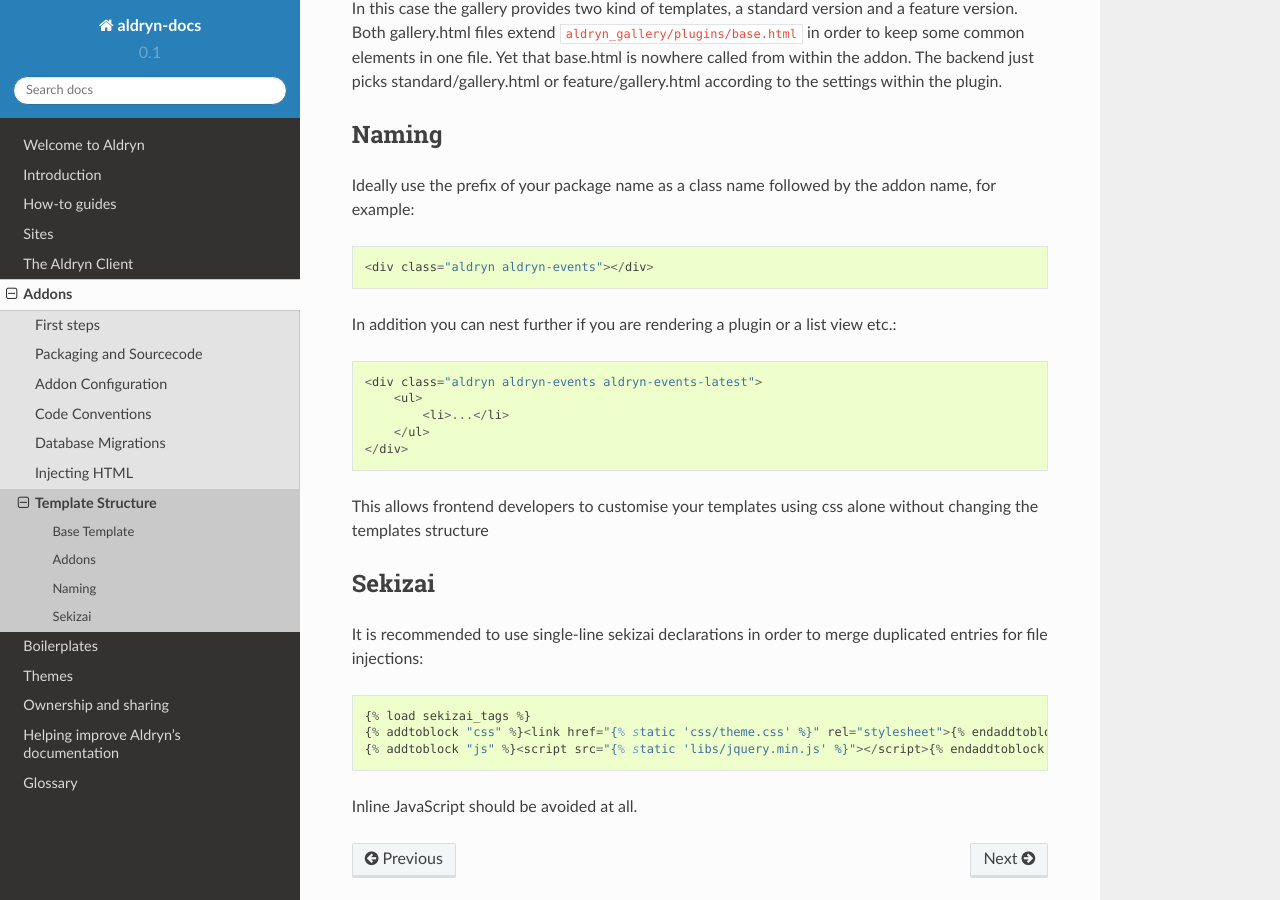
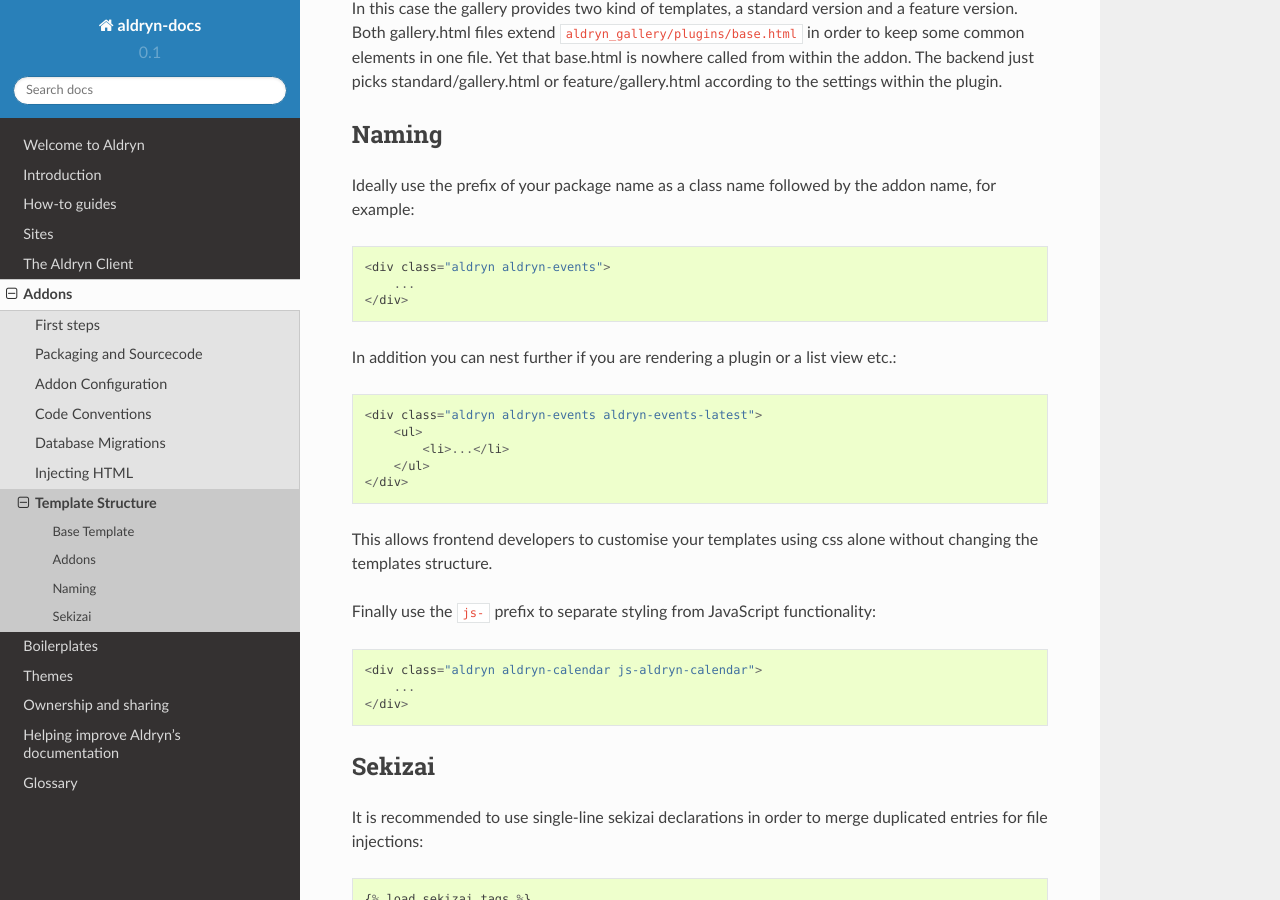
Before and after one commit to aldryn/aldryn-docs, a Sphinx documentation site: the page built from docs/reference/addons/template-structure.rst, in a window 1280 px wide and 900 px high, scrolled down 1402 px. Built offline with Sphinx 7.4.7 and the Read the Docs theme 2.0.0, drawn with Linux system fonts in a browser that asks for light colours.

Commit message:
add js prefix convention

```diff
--- a/docs/reference/addons/template-structure.rst
+++ b/docs/reference/addons/template-structure.rst
@@ -77,7 +77,9 @@
 Ideally use the prefix of your package name as a class name followed by the
 addon name, for example::
 
-    <div class="aldryn aldryn-events"></div>
+    <div class="aldryn aldryn-events">
+        ...
+    </div>
 
 In addition you can nest further if you are rendering a plugin or a list view
 etc.::
@@ -89,7 +91,15 @@
     </div>
 
 This allows frontend developers to customise your templates using css alone
-without changing the templates structure
+without changing the templates structure.
+
+Finally use the ``js-`` prefix to separate styling from JavaScript
+functionality::
+
+    <div class="aldryn aldryn-calendar js-aldryn-calendar">
+        ...
+    </div>
+
 
 Sekizai
 -------
```
